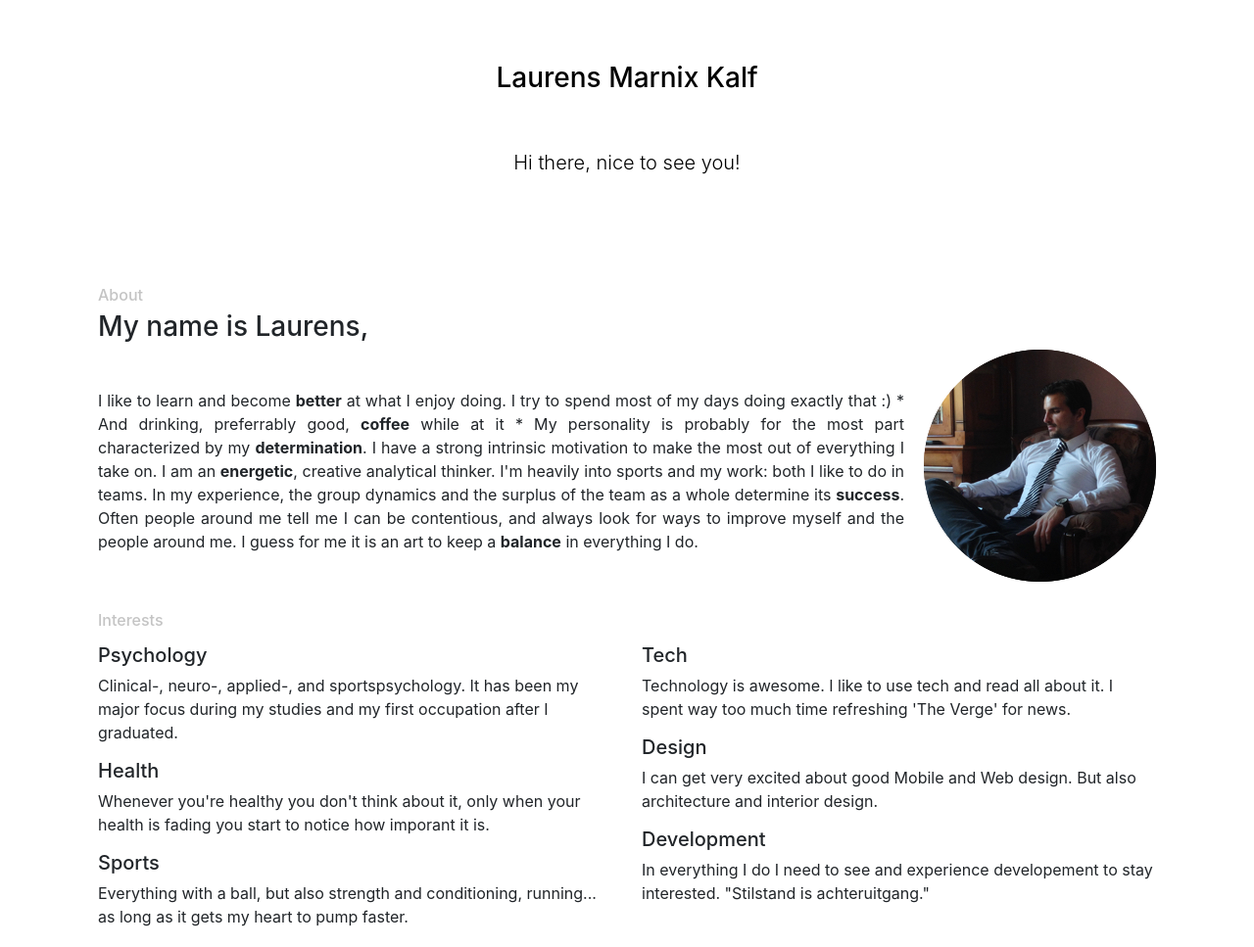
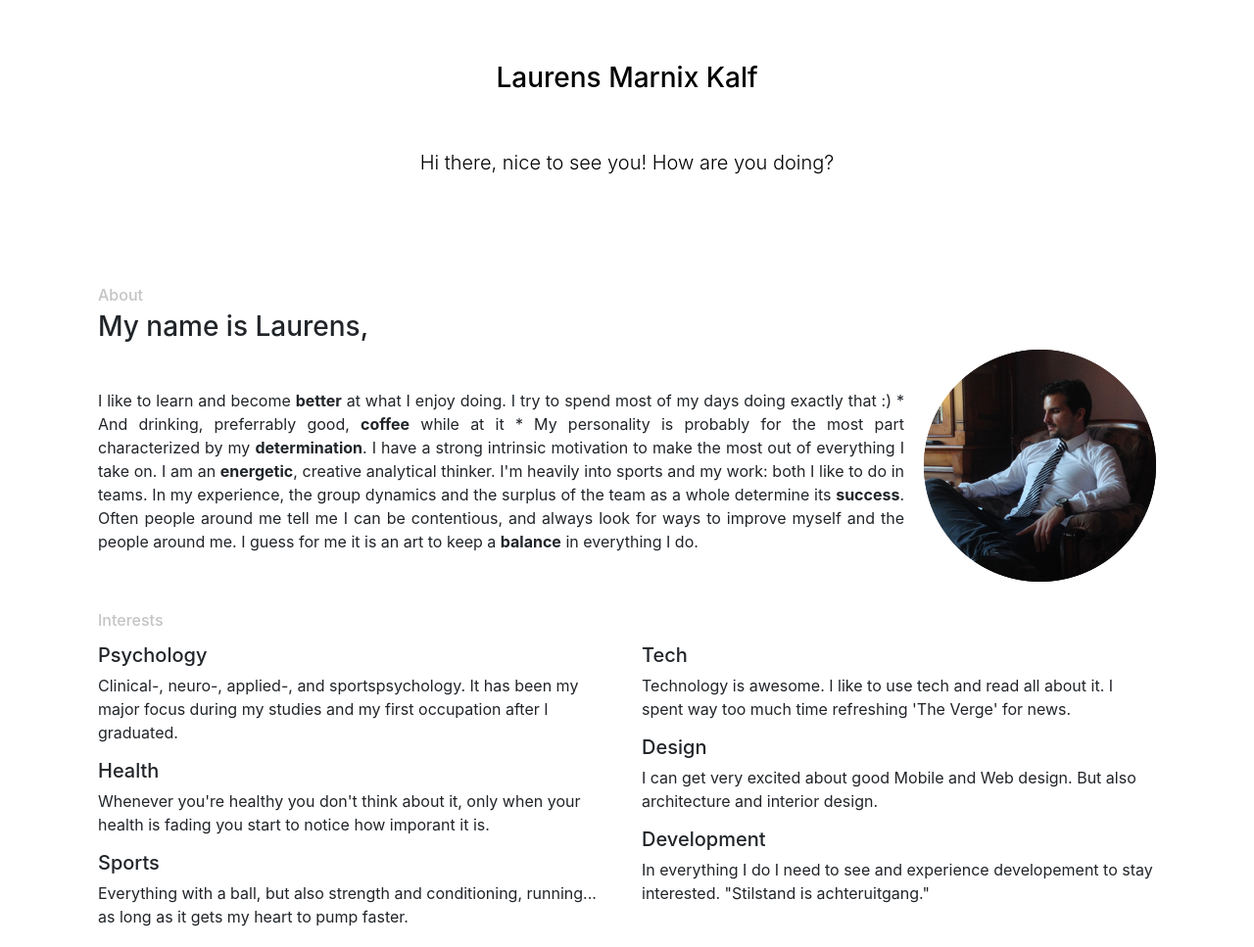
Before and after one commit to Laurensmarnixkalf/laurenskalf, a plain HTML site: page index.html in a window 1280 px wide. Shown: the top 967 px of the page at 98% size. Drawn offline with nearby package versions, Linux system fonts and the light colour scheme.

Commit message:
welkom boodschap aangepast

```diff
--- a/index.html
+++ b/index.html
@@ -38,7 +38,7 @@
       <div class="jumbotron" id="banner">
         <h3 id="headline">Laurens Marnix Kalf</h3>
         <br><br>
-        <p class="lead">Hi there, nice to see you!</p>
+        <p class="lead">Hi there, nice to see you! How are you doing?</p>
 
       </div>
         <!-- Intro about me :) -->
```
